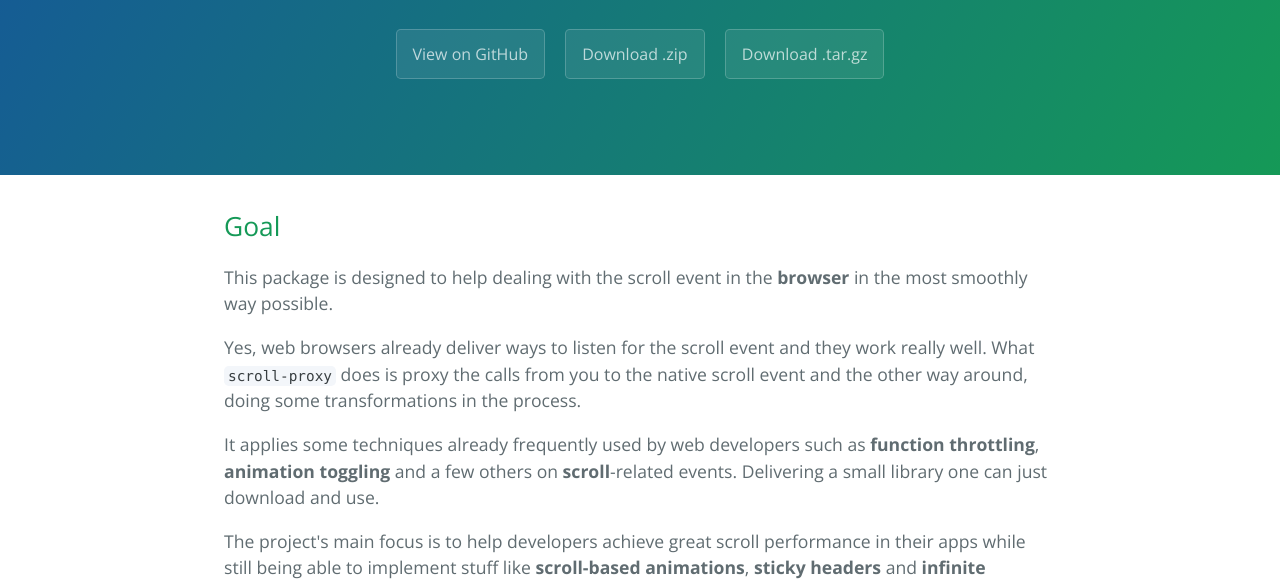
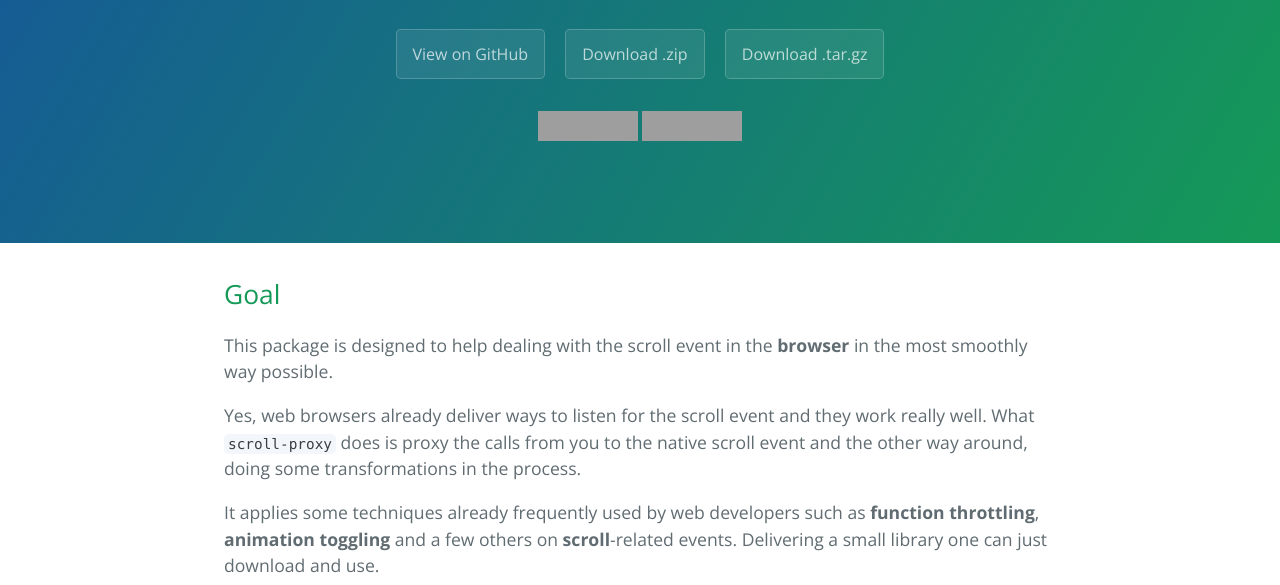
Before and after one commit to mkxml/scroll-proxy, a plain HTML site: page index.html in a window 1280 px wide. Shown: the part 208-793 px from the top of the page. Drawn offline with nearby package versions, Linux system fonts and the light colour scheme; grey boxes are pictures that could not be loaded.

Commit message:
Add Star and fork buttons

```diff
--- a/index.html
+++ b/index.html
@@ -5,7 +5,7 @@
     <title>scroll-proxy by mkautzmann</title>
     <meta name="viewport" content="width=device-width, initial-scale=1">
     <link rel="stylesheet" type="text/css" href="stylesheets/normalize.css" media="screen">
-    <link href='https://fonts.googleapis.com/css?family=Open+Sans:400,700' rel='stylesheet' type='text/css'>
+    <link href="https://fonts.googleapis.com/css?family=Open+Sans:400,700" rel="stylesheet" type="text/css">
     <link rel="stylesheet" type="text/css" href="stylesheets/stylesheet.css" media="screen">
     <link rel="stylesheet" type="text/css" href="stylesheets/github-light.css" media="screen">
   </head>
@@ -16,6 +16,12 @@
       <a href="https://github.com/mkautzmann/scroll-proxy" class="btn">View on GitHub</a>
       <a href="https://github.com/mkautzmann/scroll-proxy/zipball/master" class="btn">Download .zip</a>
       <a href="https://github.com/mkautzmann/scroll-proxy/tarball/master" class="btn">Download .tar.gz</a>
+      <p class="gh-btns">
+            <iframe src="https://ghbtns.com/github-btn.html?user=mkautzmann&repo=scroll-proxy&type=star&count=false&size=large"
+allowtransparency="true" frameborder="0" scrolling="0" width="100" height="30"></iframe>
+            <iframe src="https://ghbtns.com/github-btn.html?user=mkautzmann&repo=scroll-proxy&type=fork&count=false&size=large"
+allowtransparency="true" frameborder="0" scrolling="0" width="100" height="30"></iframe>
+        </p>
     </section>
 
     <section class="main-content">
```
